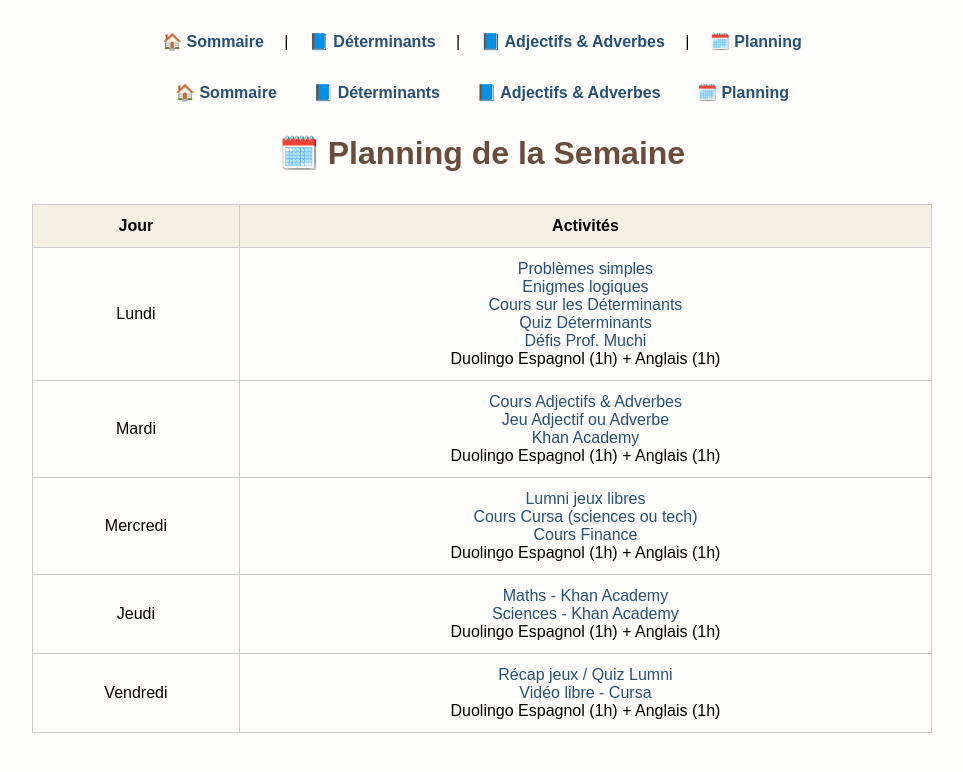
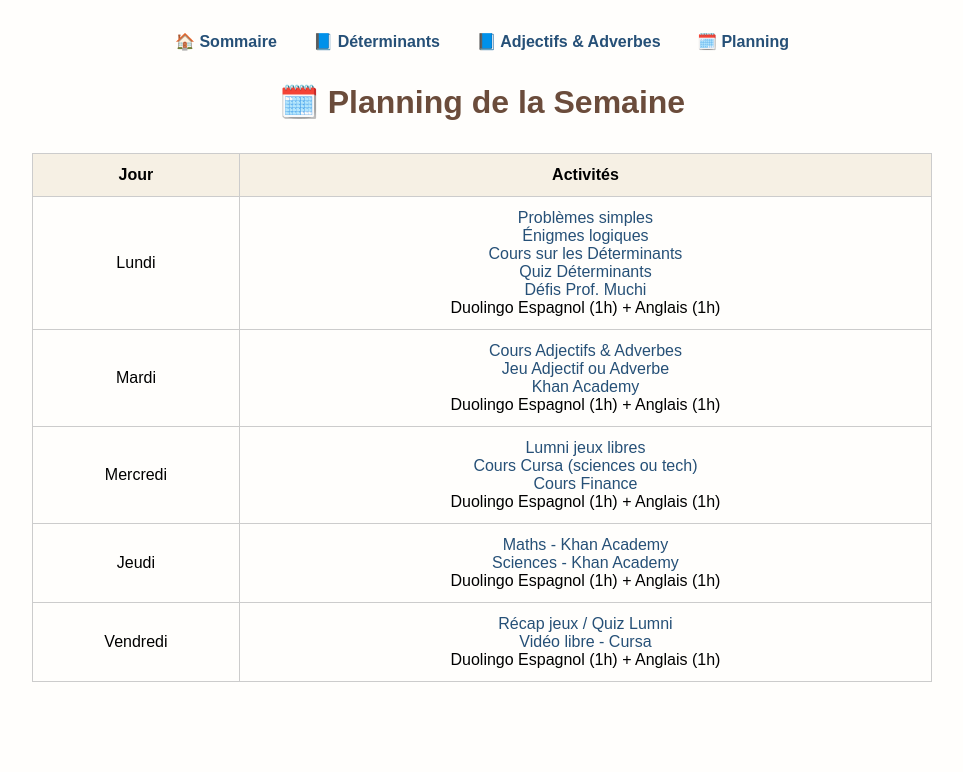
Before and after one commit to Femininepersoproject/kaylon-school, a plain HTML site: page planning.html in a window 1280 px wide. Shown: the whole page, without its empty margins (158-1121 px from the left). Drawn offline with Linux system fonts and the light colour scheme.

Commit message:
Correction du code planning - structure nav

```diff
--- a/planning.html
+++ b/planning.html
@@ -5,7 +5,6 @@
   <meta name="viewport" content="width=device-width, initial-scale=1.0">
   <title>Planning Hebdomadaire - Kaylen</title>
   <style>
-
     body {
       font-family: Arial, sans-serif;
       background: #fffefc;
@@ -45,12 +44,7 @@
   </style>
 </head>
 <body>
-    <nav style="text-align:center; margin-bottom: 2rem;">
-  <a href="index.html">🏠 Sommaire</a> |
-  <a href="determinants.html">📘 Déterminants</a> |
-  <a href="adjectifs.html">📘 Adjectifs & Adverbes</a> |
-  <a href="planning.html">🗓️ Planning</a>
-</nav>
+
   <nav>
     <a href="index.html">🏠 Sommaire</a>
     <a href="determinants.html">📘 Déterminants</a>
@@ -72,7 +66,7 @@
         <td>Lundi</td>
         <td>
           <a href="https://www.lumni.fr/jeu/entraine-toi-aux-problemes-simples" target="_blank">Problèmes simples</a><br>
-          <a href="https://www.lumni.fr/quiz/enigmes-de-calculs-logiques" target="_blank">Enigmes logiques</a><br>
+          <a href="https://www.lumni.fr/quiz/enigmes-de-calculs-logiques" target="_blank">Énigmes logiques</a><br>
           <a href="determinants.html">Cours sur les Déterminants</a><br>
           <a href="https://www.lumni.fr/quiz/quiz-les-determinants-cm1-cm2" target="_blank">Quiz Déterminants</a><br>
           <a href="https://www.lumni.fr/jeu/les-defis-du-professeur-muchi" target="_blank">Défis Prof. Muchi</a><br>
```
